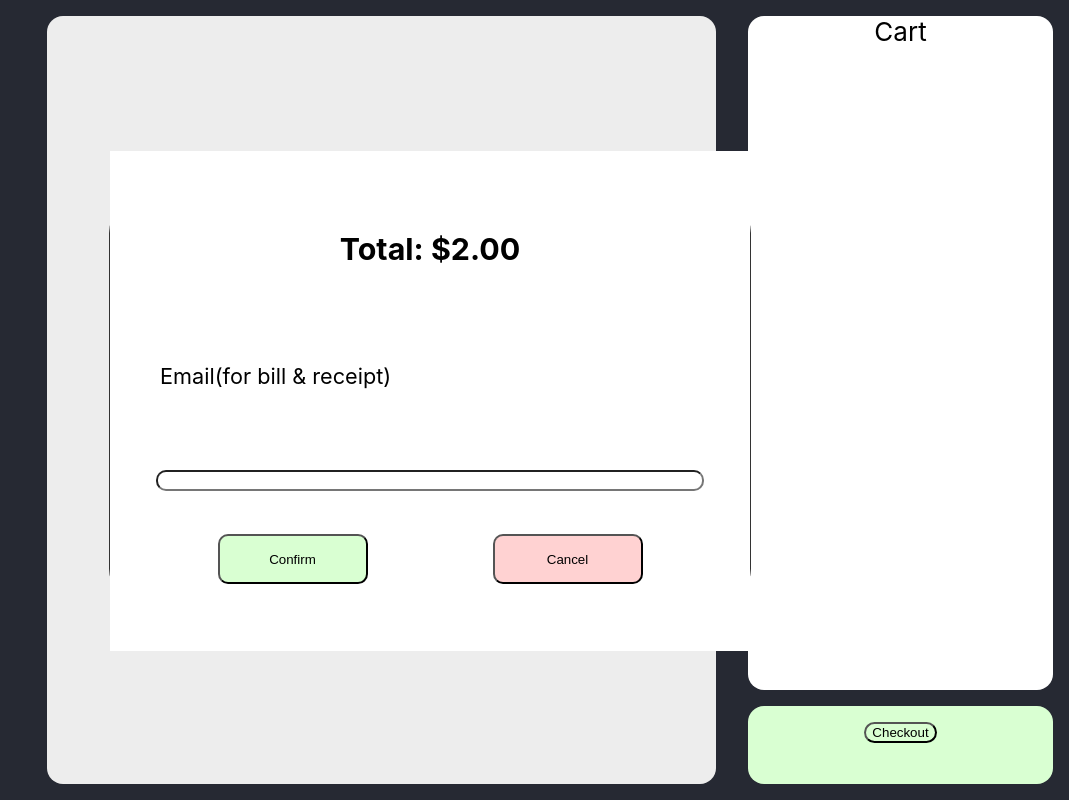
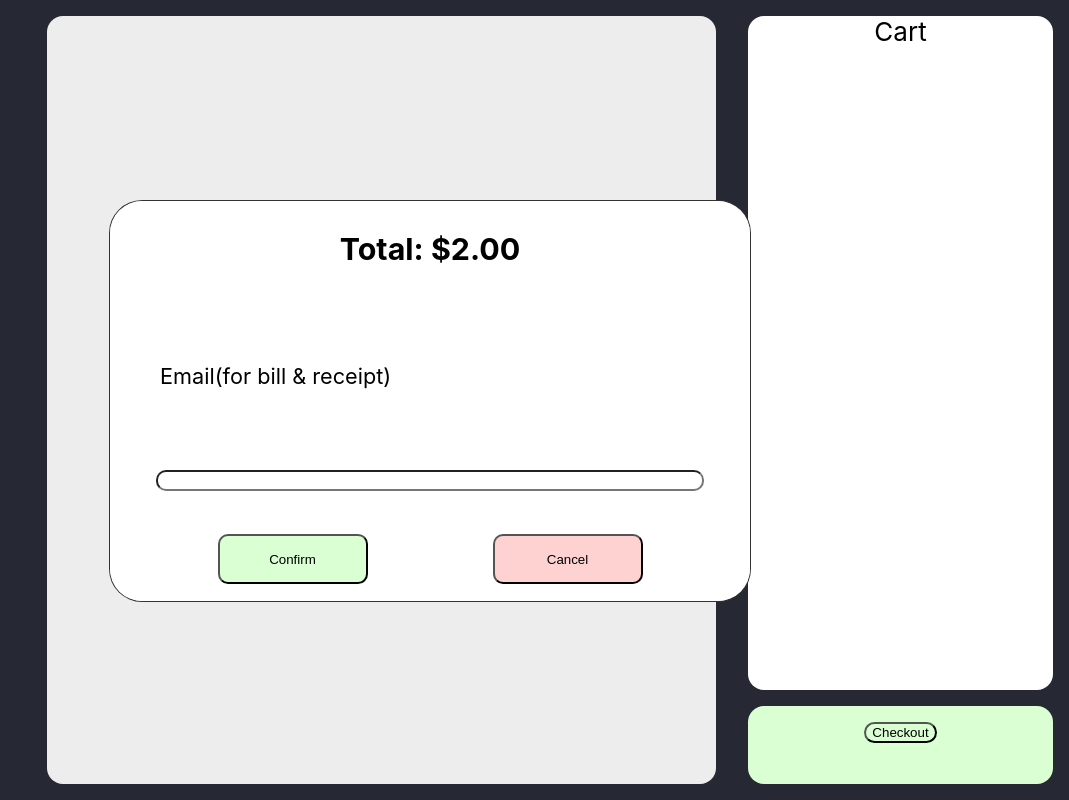
Before and after one commit to HKN-UCSD/snackatron-3001, a React (Create React App) app: page / in a window 1280 px wide. Shown: the whole page, without its empty margins (211-1280 px from the left). Built offline with nearby package versions, Linux system fonts and the light colour scheme.

Commit message:
update inner box

```diff
--- a/src/components/Popup.css
+++ b/src/components/Popup.css
@@ -20,7 +20,8 @@
     max-width: 640px;
     background-color: white;
     border: 5px;
-    padding: 50px;
+    border-radius: 33px;
+    padding: 0px 50px 0px 50px;
     height: 100%;
     display: grid;
     grid-template-areas:
```
